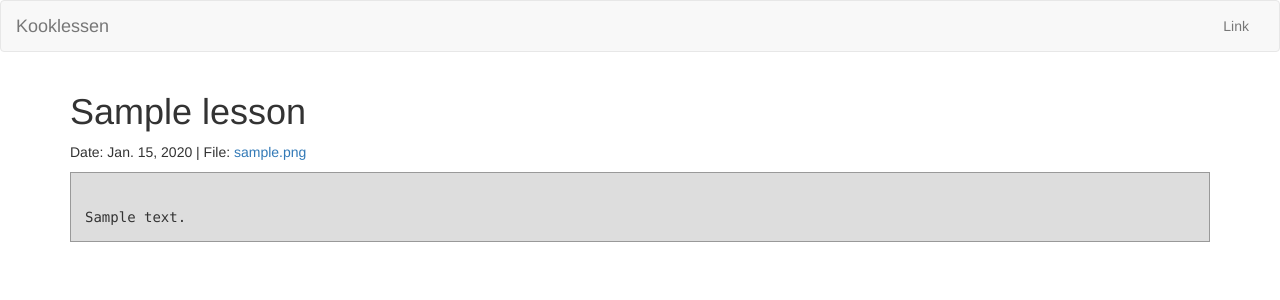
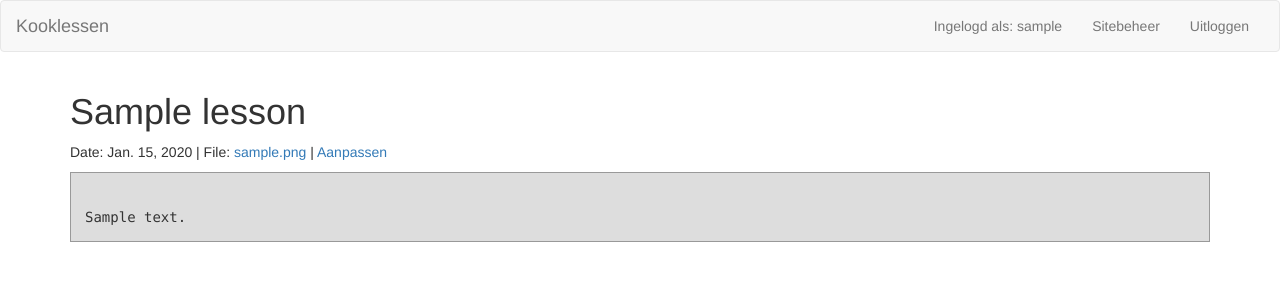
Before and after one commit to vanatteveldt/luctor, a Django app: a page that uses recipes/templates/base.html in a window 1280 px wide. Shown: the top 300 px of the page. Run offline with Django 3.2, Linux system fonts and the light colour scheme; a user stored in the database is signed in; tables that the repository leaves empty hold one stand-in row (values such as "Sample post"); some libraries are stand-ins or nearby versions.

Commit message:
Add links to admin and logout

```diff
--- a/recipes/templates/base.html
+++ b/recipes/templates/base.html
@@ -33,9 +33,12 @@
     <div class="collapse navbar-collapse" id="bs-example-navbar-collapse-1">
 
       <ul class="nav navbar-nav navbar-right">
-        <li><a href="#">Link</a></li>
+	{% if user.is_authenticated %}<li><a>Ingelogd als: {{user.username}}</a></li> {% endif %}
+	{% if user.is_superuser %}<li><a href="{% url 'admin:index' %}">Sitebeheer</a></li> {% endif %}
+      <li><a href="{% url 'logout' %}?next=/">Uitloggen</a></li>
 
       </ul>
+
     </div><!-- /.navbar-collapse -->
   </div><!-- /.container-fluid -->
 </nav>
--- a/recipes/templates/recipes/lesson_detail.html
+++ b/recipes/templates/recipes/lesson_detail.html
@@ -1,9 +1,12 @@
 {% extends "base.html" %}
-
+{% load admin_urls %}
 {% block content %}
 
 <h1>{{ object.title }}</h1>
-<p>Date: {{ object.date }} | File: <a href="{{ object.docfile.url }}">{{ object.filename  }}</a></p>
+<p>Date: {{ object.date }} | File: <a href="{{ object.docfile.url }}">{{ object.filename  }}</a>
+
+{% if user.is_superuser %}| <a href="{% url 'admin:recipes_lesson_change' object.id %}">Aanpassen</a> {% endif %}
+</p>
 <div class="raw">
 {{ text| safe }}
 </div>
```
Also changed, not shown: recipes/models.py (line endings or trailing spaces).
